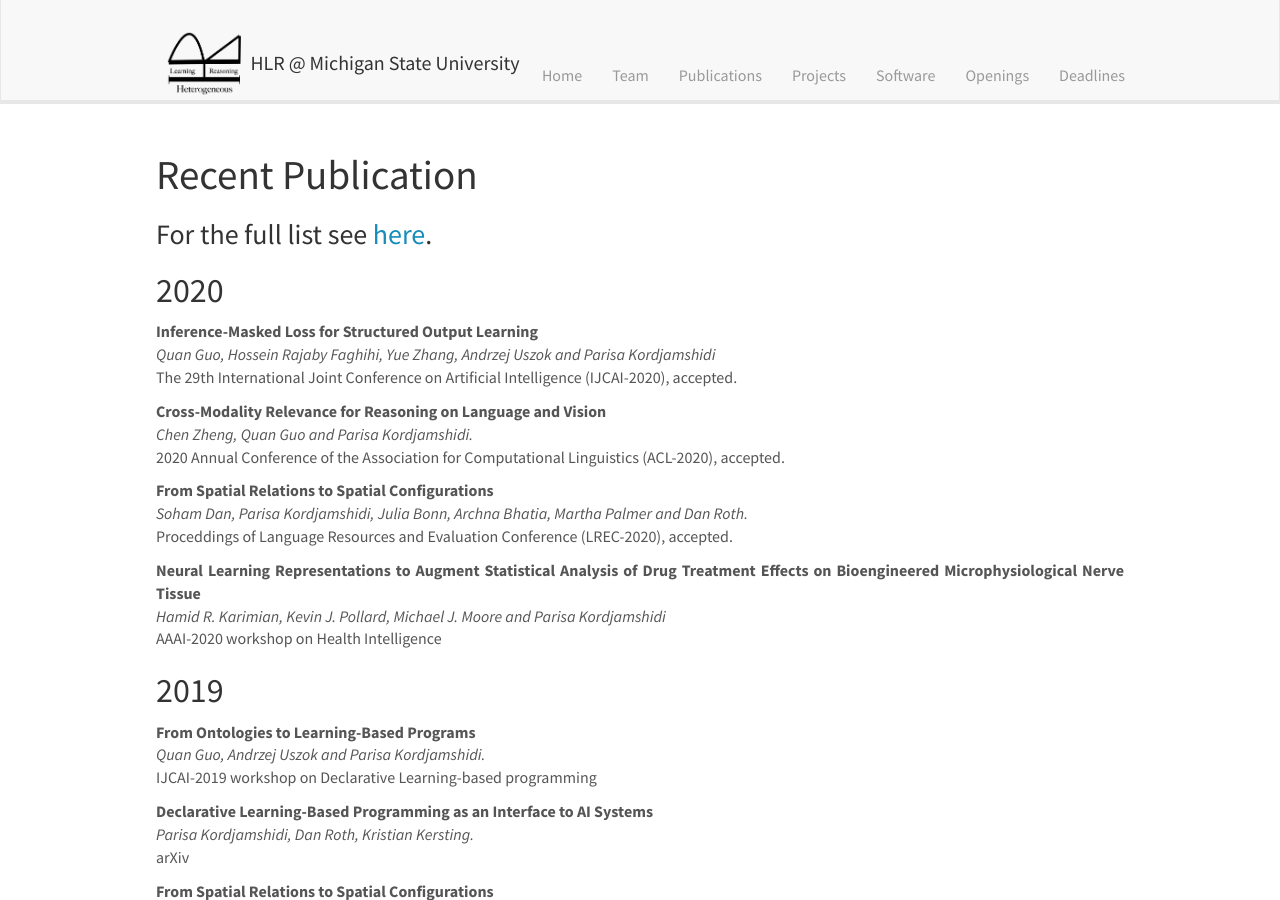
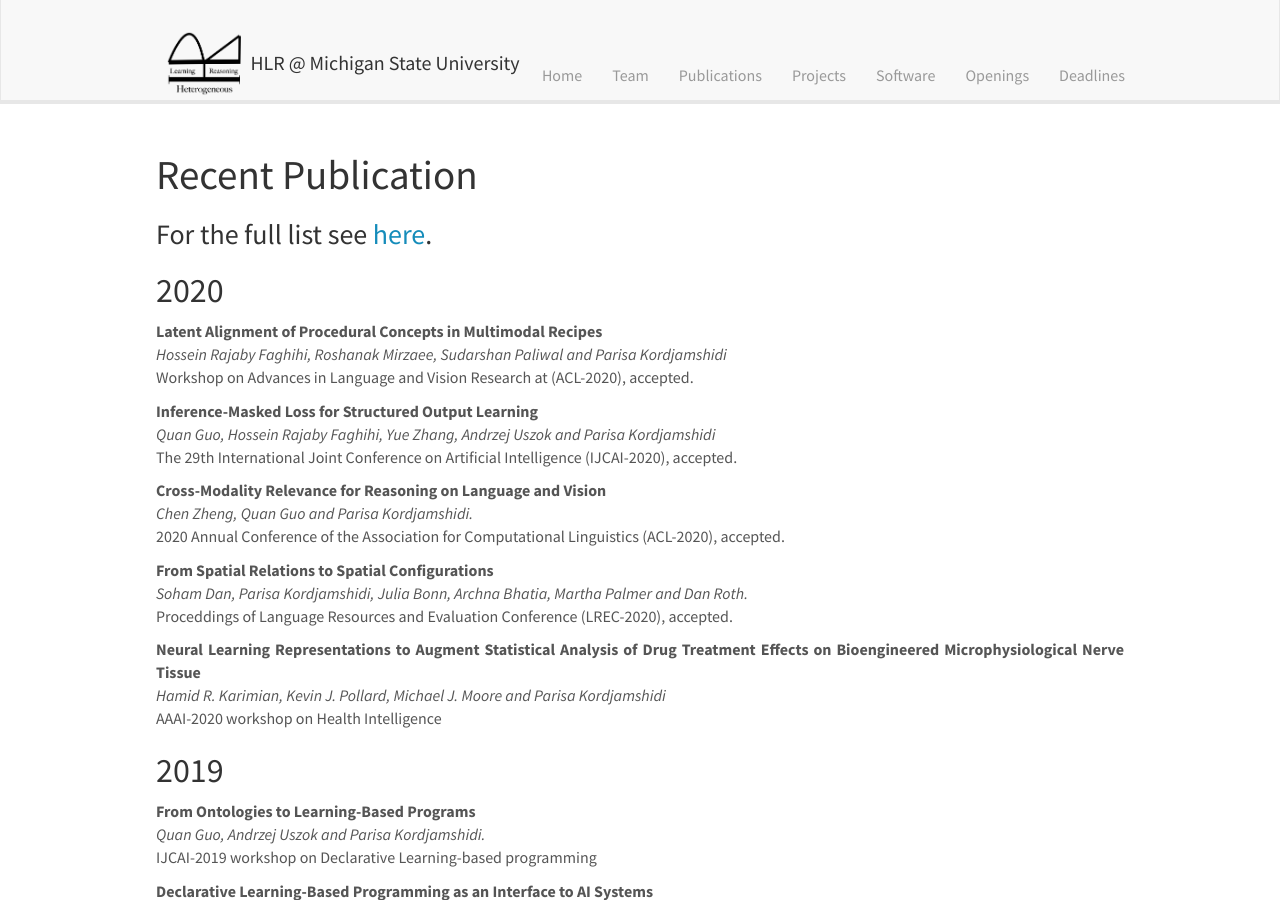
Before and after one commit to HLR/HLR.github.io, a Jekyll site: the page built from _pages/publications.md, in a window 1280 px wide and 900 px high. Built offline with Jekyll 4.4.1, drawn with Linux system fonts in a browser that asks for light colours; nearby versions of some CDN libraries.

Commit message:
Update publist.yml
Add Recipe paper

```diff
--- a/_data/publist.yml
+++ b/_data/publist.yml
@@ -1,4 +1,8 @@
 #2020
+- title: Latent Alignment of Procedural Concepts in Multimodal Recipes
+  authors: Hossein Rajaby Faghihi, Roshanak Mirzaee, Sudarshan Paliwal and Parisa Kordjamshidi
+  venue: Workshop on Advances in Language and Vision Research at (ACL-2020), accepted.
+  year: 2020
 
 - title: "Inference-Masked Loss for Structured Output Learning"
   authors: Quan Guo, Hossein Rajaby Faghihi, Yue Zhang, Andrzej Uszok and Parisa Kordjamshidi
```
